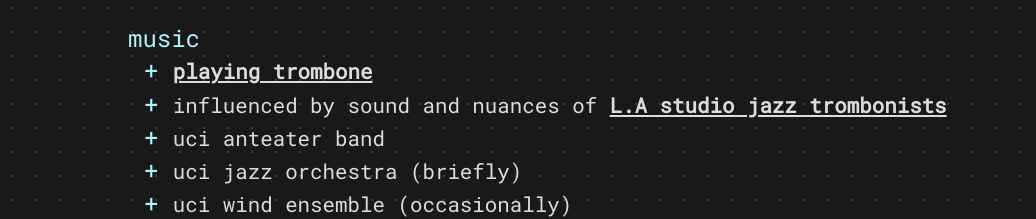
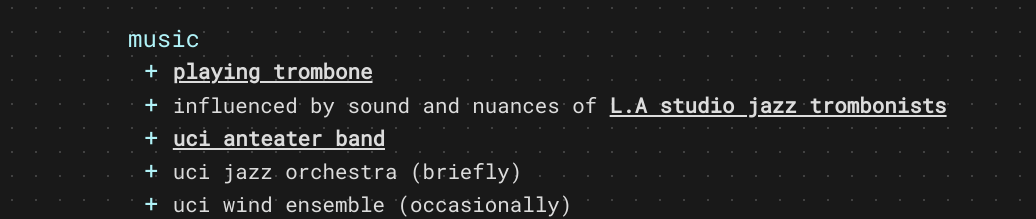
Before and after one commit to stephenzac/stephen-zacarias, a Next.js app: page / in a window 1280 px wide. Shown: the part 1180-1399 px from the top of the page, without its empty margins (0-1036 px from the left). Built offline with nearby package versions, Linux system fonts and the light colour scheme.

Commit message:
Add video to anteater band interest

```diff
--- a/src/components/interests.tsx
+++ b/src/components/interests.tsx
@@ -59,7 +59,15 @@
           </li>
 
           <li>
-            <ListPlus /> uci anteater band
+            <ListPlus />
+            <a
+              href="https://www.youtube.com/watch?v=TsCuT2j36-w&list=PLHFy1972idO-sEZCZxF_o3o3UpMEsm6b6&index=13"
+              target="_blank"
+              rel="noopener noreferrer"
+              className="underline font-extrabold"
+            >
+              uci anteater band
+            </a>
           </li>
 
           <li>
```
